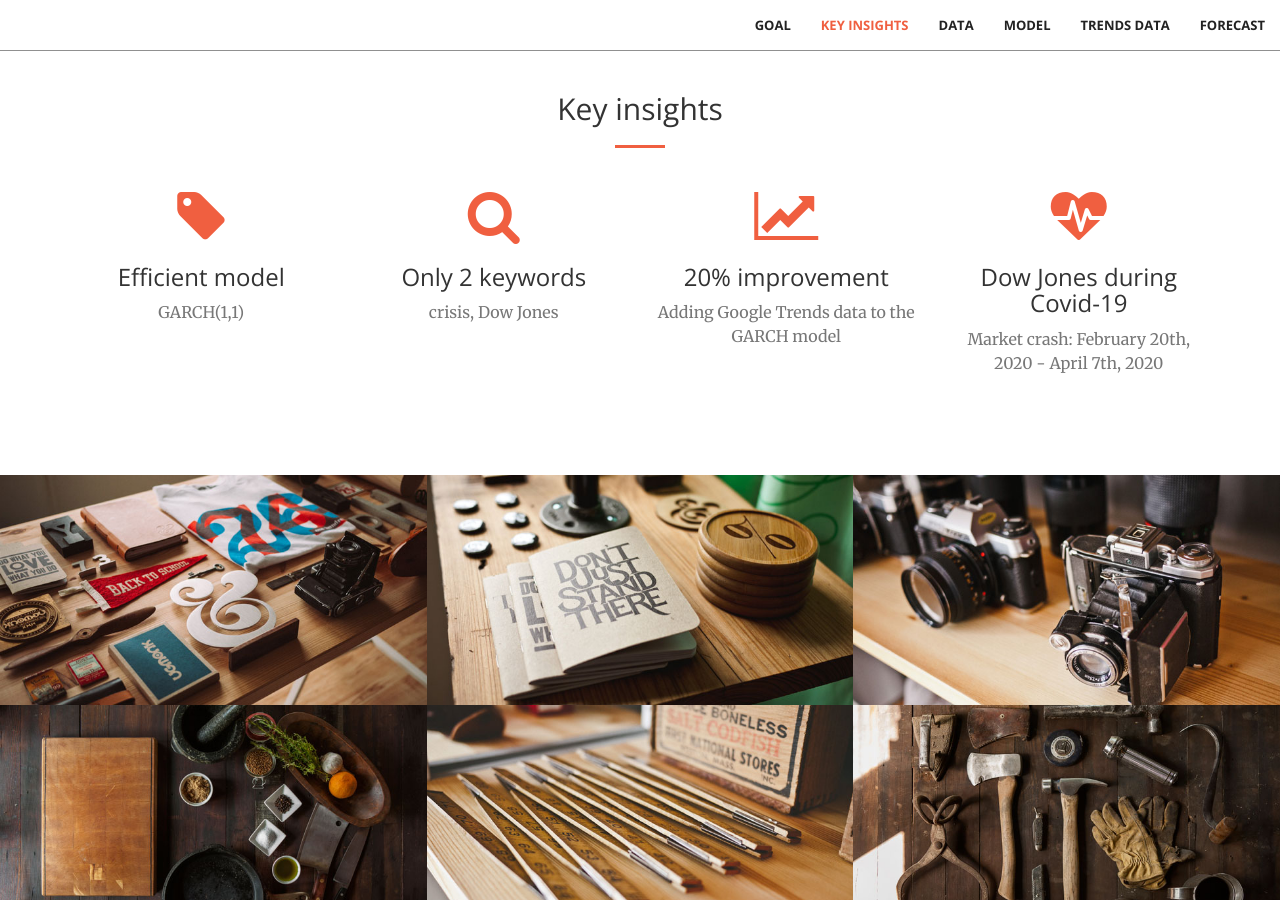
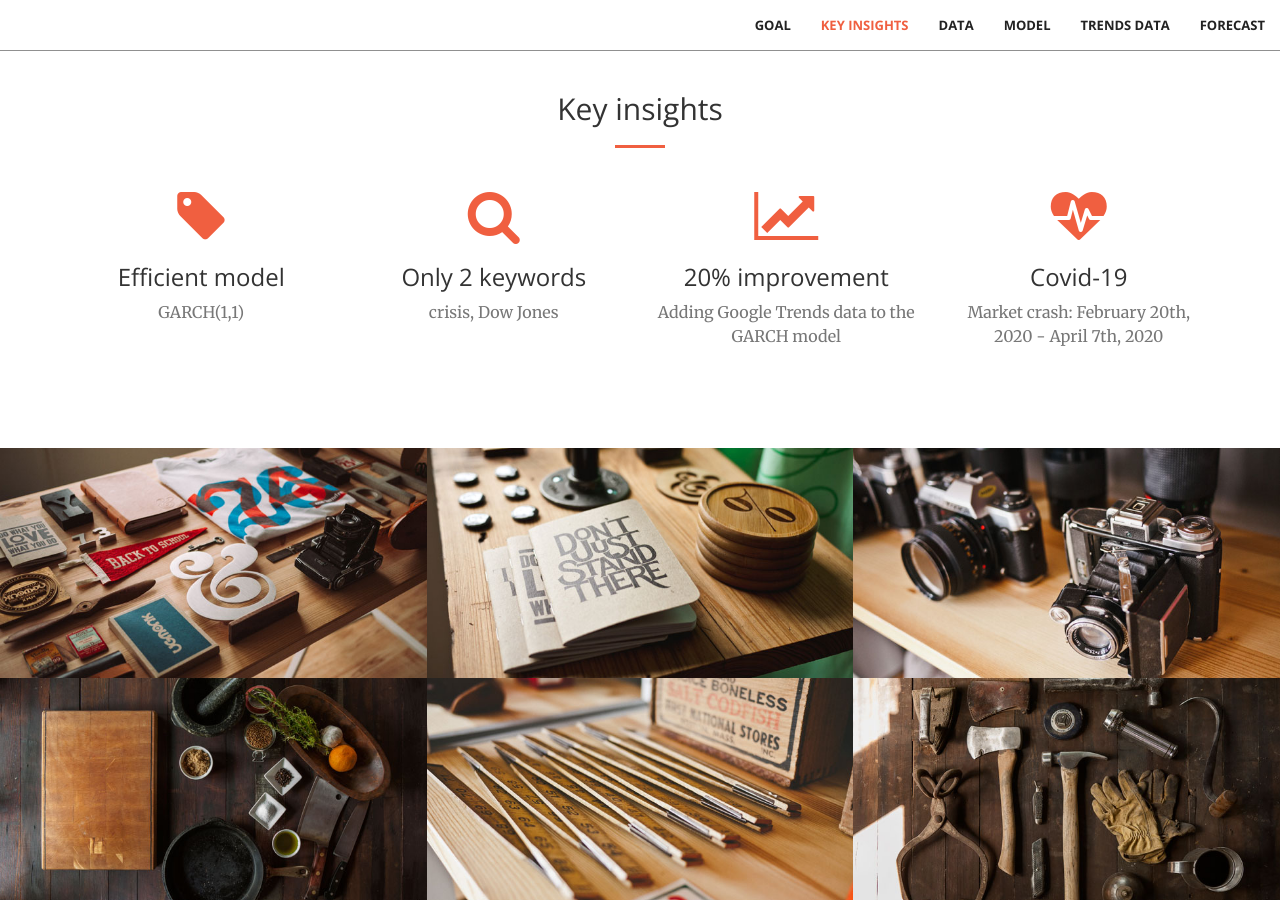
Before and after one commit to Laragervaise/forecasting-stock-volatility, a Jekyll site: the page built from index.html, in a window 1280 px wide and 900 px high, scrolled down 1444 px. Built offline with Jekyll 4.4.1, drawn with Linux system fonts in a browser that asks for light colours.

Commit message:
Update insights.html

```diff
--- a/_includes/insights.html
+++ b/_includes/insights.html
@@ -37,7 +37,7 @@
             <div class="col-lg-3 col-md-6 text-center">
                 <div class="service-box">
                     <i class="fa fa-4x fa-heartbeat wow bounceIn text-primary" data-wow-delay=".3s"></i>
-                    <h3>Dow Jones during Covid-19</h3>
+                    <h3>Covid-19</h3>
                     <p class="text-muted">Market crash: February 20th, 2020 - April 7th, 2020</p>
                 </div>
             </div>
```
